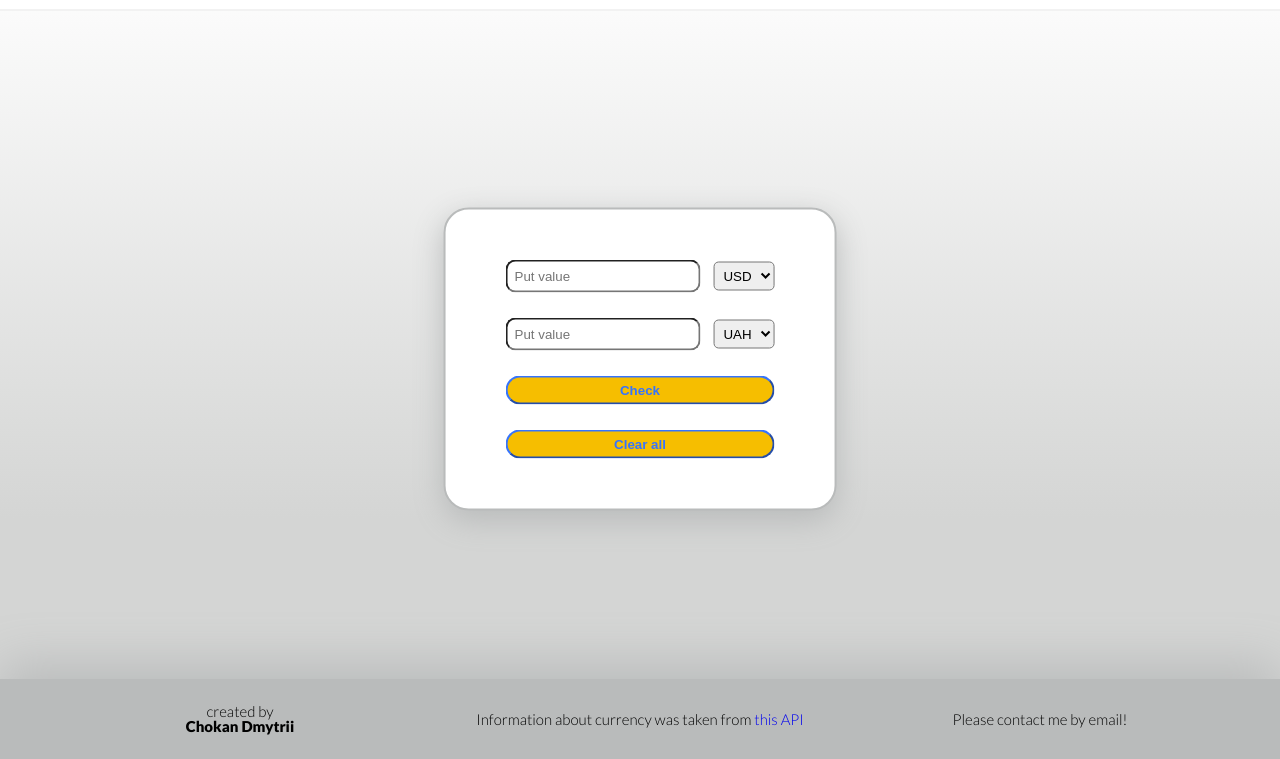
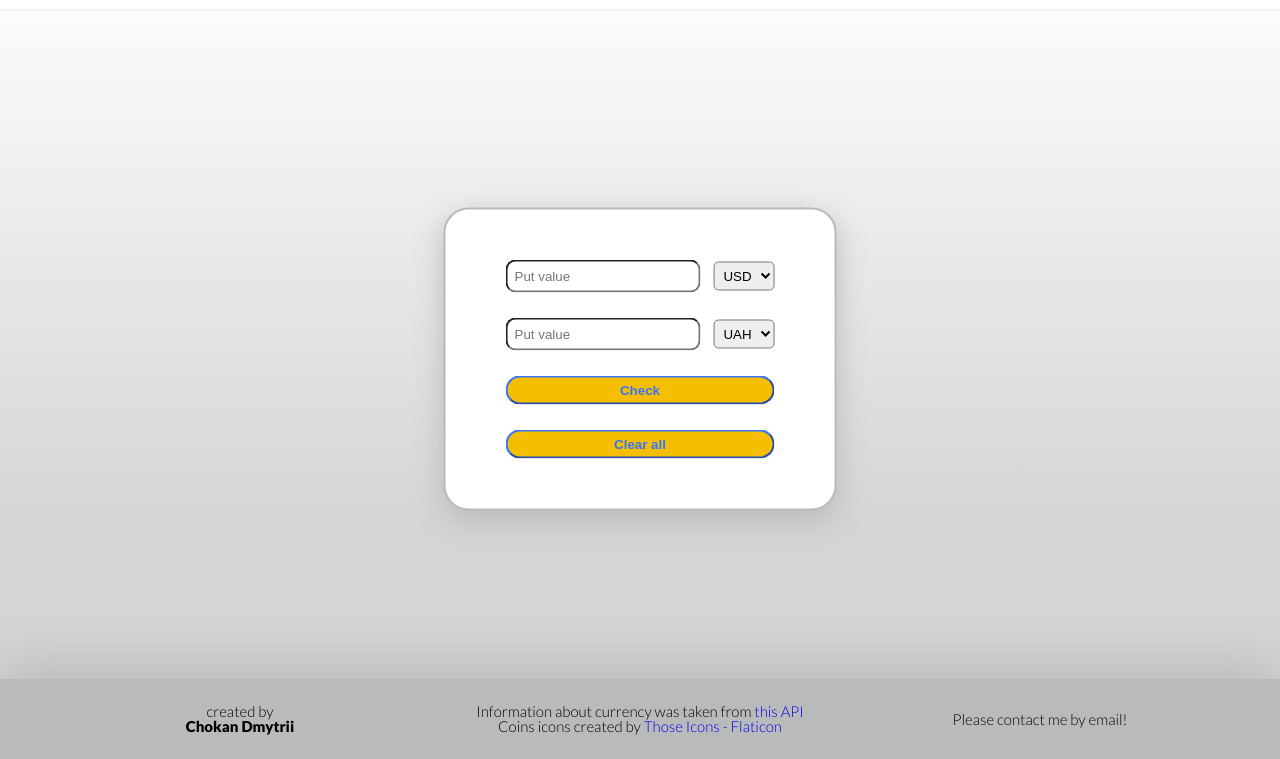
Before and after one commit to chokandmytrii/small-works, a website: page test-work/src/index.html in a window 1280 px wide. Shown: the part 41-800 px from the top of the page. Drawn offline with nearby package versions, Linux system fonts and the light colour scheme; files that its build step writes are made by us from their sources.

Commit message:
added attribute

```diff
--- a/test-work/src/index.html
+++ b/test-work/src/index.html
@@ -54,7 +54,11 @@
 		<div class="container footer__block">
 			<div class="footer__part">created by <span class="footer__author author">Chokan Dmytrii</span></div>
 			<div class="footer__part">Information about currency was taken from <a class="footer__link"
-					href="https://www.exchangerate-api.com/docs/overview">this API</a></div>
+					href="https://www.exchangerate-api.com/docs/overview">this API</a>
+				<br>Coins icons created by<a class="footer__link" href="https://www.flaticon.com/free-icons/coins"
+					title="coins icons"> Those
+					Icons - Flaticon</a>
+			</div>
 			<div class="footer__part">Please contact me by email!
 			</div>
 		</div>
```
Also changed, not shown: test-work/build/css/style.css, test-work/build/index.html.
